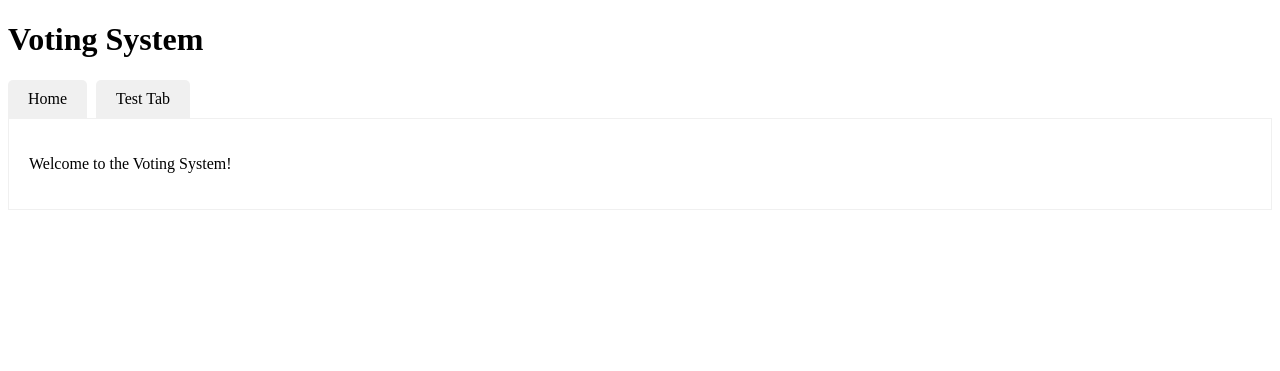
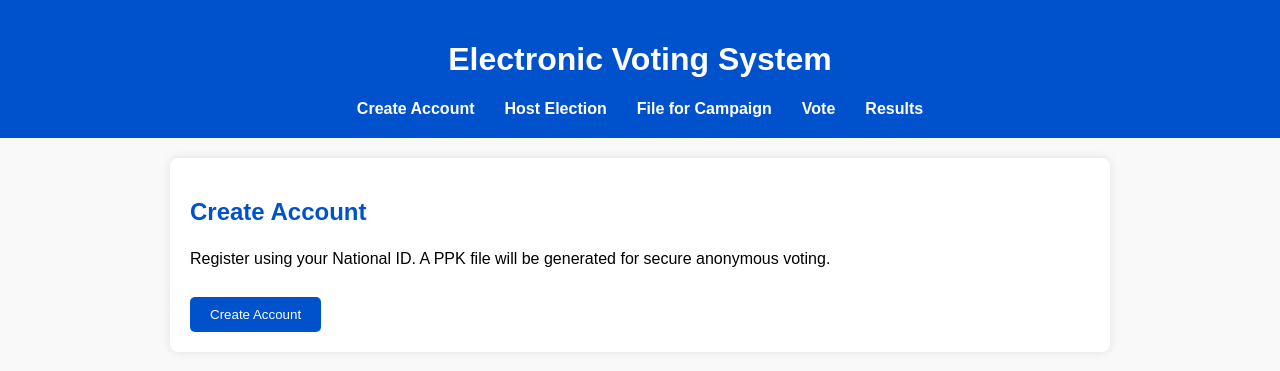
Before and after one commit to AlexanderMarsh11/Electronic-Voting, a Flask app: page / in a window 1280 px wide. Shown: the top 371 px of the page. Run offline with Flask 3, Linux system fonts and the light colour scheme.

Commit message:
Add user tab UI

```diff
--- a/templates/index.html
+++ b/templates/index.html
@@ -2,56 +2,78 @@
 <html lang="en">
 <head>
 <meta charset="UTF-8">
-    <title>Voting System</title>
+<title>Electronic Voting System</title>
 <style>
-        /* تصميم بسيط للتبويبات */
-        .tab {
-            display: inline-block;
-            padding: 10px 20px;
-            margin-right: 5px;
-            background-color: #f0f0f0;
-            cursor: pointer;
-            border-radius: 5px 5px 0 0;
-        }
-        .tab:hover {
-            background-color: #d0d0d0;
-        }
-        .tab-content {
-            border: 1px solid #f0f0f0;
-            padding: 20px;
-            display: none;
-        }
-        .tab-active {
-            display: block;
-        }
+body { font-family: Arial, sans-serif; background-color: #f9f9f9; margin:0; padding:0; }
+header { background: #0052cc; color:white; padding:20px; text-align:center; }
+.navbar { display:flex; justify-content:center; margin-top:10px; }
+.navbar div { margin:0 15px; cursor:pointer; color:white; font-weight:bold; }
+.tabs { display:flex; justify-content:center; margin-top:20px; }
+.tab { padding:15px 25px; background:#e0e0e0; margin:0 5px; cursor:pointer; border-radius:8px; }
+.tab:hover { background:#d0d0d0; }
+.tab-content { display:none; padding:20px; max-width:900px; margin:20px auto; background:white; border-radius:8px; box-shadow:0 0 10px rgba(0,0,0,0.1);}
+.tab-active { display:block; }
+button { background:#0052cc; color:white; border:none; padding:10px 20px; border-radius:5px; cursor:pointer; margin-top:10px; }
+button:hover { background:#003d99; }
+h2 { color:#0052cc; }
+p { line-height:1.6; }
 </style>
 </head>
 <body>
-    <h1>Voting System</h1>
 
-    <!-- التبويبات -->
-    <div class="tabs">
-        <div class="tab" onclick="openTab('home')">Home</div>
-        <div class="tab" onclick="openTab('test')">Test Tab</div>
+<header>
+    <h1>Electronic Voting System</h1>
+    <div class="navbar">
+        <div onclick="openTab('create')">Create Account</div>
+        <div onclick="openTab('host')">Host Election</div>
+        <div onclick="openTab('campaign')">File for Campaign</div>
+        <div onclick="openTab('vote')">Vote</div>
+        <div onclick="openTab('results')">Results</div>
+    </div>
+</header>
+
+<!-- Create Account -->
+<div id="create" class="tab-content tab-active">
+    <h2>Create Account</h2>
+    <p>Register using your National ID. A PPK file will be generated for secure anonymous voting.</p>
+    <button>Create Account</button>
 </div>
 
-    <!-- محتوى التبويبات -->
-    <div id="home" class="tab-content tab-active">
-        <p>Welcome to the Voting System!</p>
+<!-- Host Election -->
+<div id="host" class="tab-content">
+    <h2>Host Election</h2>
+    <p>Admin panel to start elections, set candidate filing, ballot opening, and ballot closing dates. Automatically tally and verify results.</p>
+    <button>Host Election</button>
 </div>
-    <div id="test" class="tab-content">
-        <p>GitHub-VSCode-Webserver link works!</p>
+
+<!-- File for Campaign -->
+<div id="campaign" class="tab-content">
+    <h2>File for Campaign</h2>
+    <p>Declare your intention to run in a hosted election. Only residents of the election district can file unless it's a global election.</p>
+    <button>File Campaign</button>
+</div>
+
+<!-- Vote -->
+<div id="vote" class="tab-content">
+    <h2>Vote</h2>
+    <p>View active elections and all candidates. Cast your ballot securely using your PPK.</p>
+    <button>Vote Now</button>
+</div>
+
+<!-- Results -->
+<div id="results" class="tab-content">
+    <h2>Results</h2>
+    <p>View election results with cryptographic verification. Results are automatically tallied based on the election type (First Past the Post, Ranked Choice in future).</p>
+    <button>View Results</button>
 </div>
 
 <script>
-        function openTab(tabId) {
-            // اخفي كل المحتويات
+function openTab(tabId){
     const contents = document.querySelectorAll('.tab-content');
     contents.forEach(c => c.classList.remove('tab-active'));
-
-            // أظهر المحتوى المطلوب
     document.getElementById(tabId).classList.add('tab-active');
 }
 </script>
+
 </body>
 </html>
```
Lines whose indentation alone changed are shown as unchanged.
